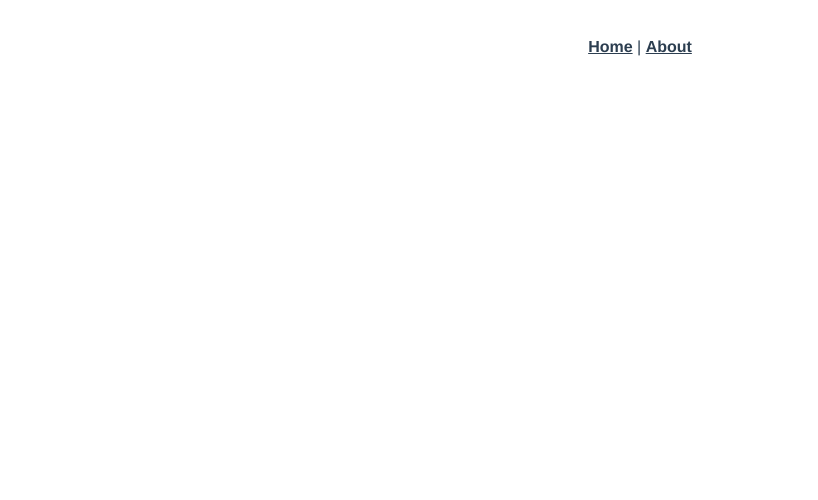
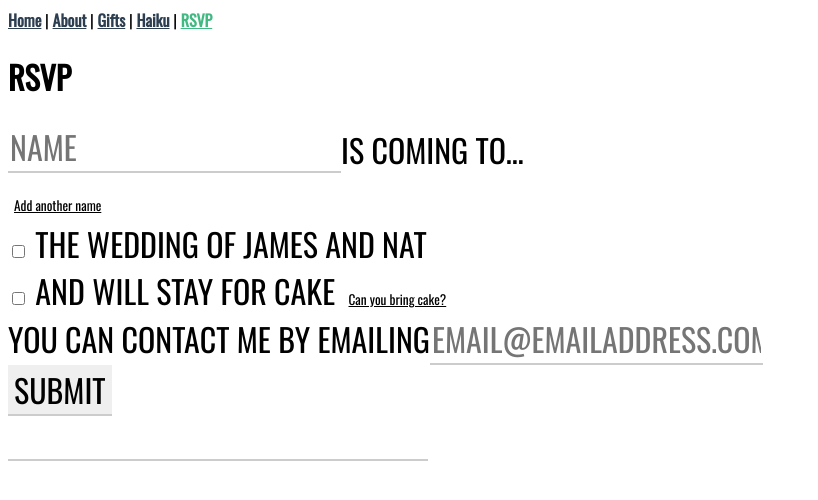
Before and after one commit to jamesdoc/second-of-may, a Vue app: page /rsvp in a window 1280 px wide. Shown: the top 500 px of the page, without its empty margins (0-818 px from the left). Built offline with nearby package versions, Linux system fonts and the light colour scheme.

Commit message:
Init commit

```diff
--- a/public/index.html
+++ b/public/index.html
@@ -4,13 +4,18 @@
     <meta charset="utf-8">
     <meta http-equiv="X-UA-Compatible" content="IE=edge">
     <meta name="viewport" content="width=device-width,initial-scale=1.0">
+    <link href="https://fonts.googleapis.com/css?family=Oswald:400&display=swap" rel="stylesheet">
     <link rel="icon" href="<%= BASE_URL %>favicon.ico">
     <title>second-of-may</title>
+    <style>
+      html, body, input, #app, button, input {
+        font-family: 'Oswald', sans-serif;
+        -webkit-font-smoothing: antialiased;
+        -moz-osx-font-smoothing: grayscale;
+      }
+    </style>
   </head>
   <body>
-    <noscript>
-      <strong>We're sorry but second-of-may doesn't work properly without JavaScript enabled. Please enable it to continue.</strong>
-    </noscript>
     <div id="app"></div>
     <!-- built files will be auto injected -->
   </body>
--- a/src/App.vue
+++ b/src/App.vue
@@ -2,23 +2,17 @@
   <div id="app">
     <div id="nav">
       <router-link to="/">Home</router-link> |
-      <router-link to="/about">About</router-link>
+      <router-link to="/about">About</router-link> |
+      <router-link to="/gift">Gifts</router-link> |
+      <router-link to="/haiku">Haiku</router-link> |
+      <router-link to="/rsvp">RSVP</router-link>
     </div>
     <router-view/>
   </div>
 </template>
 
 <style lang="scss">
-#app {
-  font-family: 'Avenir', Helvetica, Arial, sans-serif;
-  -webkit-font-smoothing: antialiased;
-  -moz-osx-font-smoothing: grayscale;
-  text-align: center;
-  color: #2c3e50;
-}
-
 #nav {
-  padding: 30px;
 
   a {
     font-weight: bold;
--- a/src/router/index.js
+++ b/src/router/index.js
@@ -1,6 +1,10 @@
 import Vue from 'vue';
 import VueRouter from 'vue-router';
 import Home from '../views/Home.vue';
+import About from '../views/About.vue';
+import Rsvp from '../views/Rsvp.vue';
+import Haiku from '../views/Haiku.vue';
+import Gift from '../views/Gift.vue';
 
 Vue.use(VueRouter);
 
@@ -13,10 +17,22 @@ const routes = [
   {
     path: '/about',
     name: 'about',
-    // route level code-splitting
-    // this generates a separate chunk (about.[hash].js) for this route
-    // which is lazy-loaded when the route is visited.
-    component: () => import(/* webpackChunkName: "about" */ '../views/About.vue'),
+    component: About,
+  },
+  {
+    path: '/rsvp',
+    name: 'rsvp',
+    component: Rsvp,
+  },
+  {
+    path: '/haiku',
+    name: 'haiku',
+    component: Haiku,
+  },
+  {
+    path: '/gift',
+    name: 'gift',
+    component: Gift,
   },
 ];
 
--- /dev/null
+++ b/src/views/Gift.vue
@@ -0,0 +1,5 @@
+<template>
+  <div>
+    <h1>This is an gift page</h1>
+  </div>
+</template>
--- /dev/null
+++ b/src/views/Haiku.vue
@@ -0,0 +1,5 @@
+<template>
+  <div class="about">
+    <h1>This is an haiku page</h1>
+  </div>
+</template>
--- /dev/null
+++ b/src/views/Rsvp.vue
@@ -0,0 +1,267 @@
+<template>
+<div>
+  <h1>RSVP</h1>
+
+  <form
+    action="https://secondofmay.us4.list-manage.com/subscribe/post?u=c335cbaae4eb8bf9dce39b6a6&amp;id=0804ecbe8b"
+    method="post"
+    class="formText"
+    target="_blank"
+    novalidate>
+
+    <div class="nameGroup">
+      <div class="nameGroup__names">
+
+        <input
+          type="text"
+          class="formText"
+          v-model="name"
+          placeholder="Name" />
+
+        <div v-for="(p, i) in extraPeopleList" :key="`p-${i}`">
+          <input
+            type="text"
+            class="formText"
+            placeholder="Name"
+            v-model="extraPeopleList[i]" />
+
+          <button
+            class="btn btn--inField formText"
+            aria-label="Remove name"
+            v-on:click="removeName($event, i)">
+            X
+          </button>
+        </div>
+
+      </div>
+
+      <span class="labelText">{{ extraPeopleList.length > 0 ? 'are' : 'is' }} coming to…</span>
+    </div>
+    <button
+      v-on:click="addExtraPeople($event)"
+      class="btn btn--text">
+      Add another name
+    </button>
+
+    <div>
+          <input type="checkbox"
+                  value="1"
+                  name="group[60629][1]"
+                  id="mce-group[60629]-60629-0">
+          <label for="mce-group[60629]-60629-0">
+            the wedding of James and Nat
+          </label>
+    </div>
+
+    <div>
+      <input type="checkbox"
+              value="2"
+              name="group[60629][2]"
+              id="mce-group[60629]-60629-1">
+      <label for="mce-group[60629]-60629-1">
+        and will stay for cake
+      </label>
+
+      <button
+        class="btn btn--text"
+        v-on:click="toggleCakeField($event)"
+        v-if="cakeField == false">
+        Can you bring cake?
+      </button>
+
+      <transition name="slide">
+        <div class="mc-field-group" v-if="cakeField">
+          <label for="mce-CAKE">and will bring</label>
+          <input
+            placeholder="cake name"
+            type="text"
+            value=""
+            name="CAKE"
+            class=""
+            id="mce-CAKE">
+        </div>
+      </transition>
+    </div>
+
+    <div v-if="dinner">
+      <input type="checkbox"
+            value="4"
+            name="group[60629][4]"
+            id="mce-group[60629]-60629-2">
+      <label for="mce-group[60629]-60629-2">
+        and for dinner in Borough
+      </label>
+
+      <button
+        class="btn btn--text"
+        v-on:click="toggleAllergiesField($event)"
+        v-if="allergyField == false">
+        And I don't like to eat…
+      </button>
+
+      <div class="mc-field-group" v-if="allergyField">
+        <label for="mce-ALLERGIES">
+          I don't like to eat...
+        </label>
+        <input type="text" value="" name="ALLERGIES" class="" id="mce-ALLERGIES">
+      </div>
+    </div>
+
+    <div class="mc-field-group">
+      <label for="mce-EMAIL" class="formText">You can contact me by emailing</label>
+      <input
+        v-model="email"
+        type="email"
+        value=""
+        name="EMAIL"
+        class="formText"
+        placeholder="email@emailaddress.com"
+        id="mce-EMAIL">
+    </div>
+
+    <div style="position: absolute; left: -5000px;" aria-hidden="true">
+      <input type="text"
+              name="b_c335cbaae4eb8bf9dce39b6a6_0804ecbe8b"
+              tabindex="-1"
+              value="">
+    </div>
+
+
+    <input
+      class="btn formText"
+      type="submit"
+      value="Submit"
+      name="subscribe">
+
+    <div>
+    <input
+      v-model="firstName"
+      type="text"
+      name="FNAME"
+      class=""
+      id="mce-FNAME">
+    <input
+      v-model="lastName"
+      type="text"
+      name="LNAME"
+      class=""
+      id="mce-LNAME">
+    <input
+      type="text"
+      v-model="extraPeopleList"
+      name="MOREPEOPLE"
+      class=""
+      id="mce-MOREPEOPLE" />
+    </div>
+
+
+  </form>
+
+</div>
+</template>
+
+<script>
+function nameSplitter(nameIn) {
+  const n = nameIn.split(' ');
+  const last = n[n.length - 1];
+  const first = nameIn.replace(` ${last}`, '');
+  return [first, last];
+}
+
+export default {
+  name: 'home',
+  created() {
+    if (this.$route.query.dinner) {
+      this.dinner = true;
+    }
+  },
+  data() {
+    return {
+      name: '',
+      firstName: '',
+      lastName: '',
+      email: '',
+      dinner: false,
+      cakeField: false,
+      allergyField: false,
+      extraPeopleList: [],
+    };
+  },
+  methods: {
+    addExtraPeople(e) {
+      e.preventDefault();
+      this.extraPeopleList.push('');
+    },
+    addExtraName(e, i) {
+      console.log(i);
+      console.log(nameSplitter(e.target.value));
+    },
+    removeName(e, i) {
+      e.preventDefault();
+      this.extraPeopleList.splice(i, 1);
+    },
+    toggleCakeField(e) {
+      e.preventDefault();
+      this.cakeField = !this.cakeField;
+    },
+    toggleAllergiesField(e) {
+      e.preventDefault();
+      this.allergyField = !this.allergyField;
+    },
+  },
+  watch: {
+    name() {
+      const splitName = nameSplitter(this.name);
+      [this.firstName, this.lastName] = splitName;
+    },
+  },
+};
+</script>
+
+<style scoped lang="scss">
+  .nameGroup {
+    display: flex;
+    flex-direction: row;
+    align-items: flex-end;
+  }
+
+  input {
+    outline: none;
+    border: none;
+    border-bottom: 2px solid #ccc;
+  }
+
+  .formText {
+    font-size: 2rem;
+    text-transform: uppercase;
+  }
+
+  .btn {
+    outline: none;
+    &--text {
+      background: none;
+      border: none;
+      text-decoration: underline;
+    }
+  }
+
+  .slide-enter-active {
+    transition-duration: 0.3s;
+    transition-timing-function: ease-in;
+  }
+
+  .slide-leave-active {
+    transition-duration: 0.3s;
+    transition-timing-function: cubic-bezier(0, 1, 0.5, 1);
+  }
+
+  .slide-enter-to, .slide-leave {
+    max-height: 100px;
+    overflow: hidden;
+  }
+
+  .slide-enter, .slide-leave-to {
+    overflow: hidden;
+    max-height: 0;
+  }
+</style>
```
Also changed, not shown: src/styles/app.scss (added).
